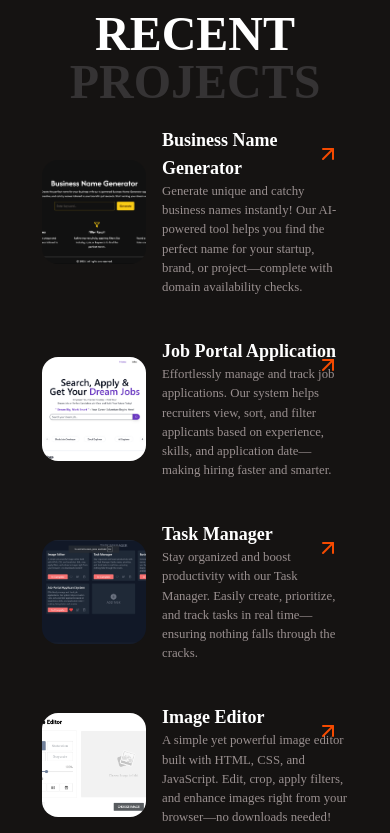
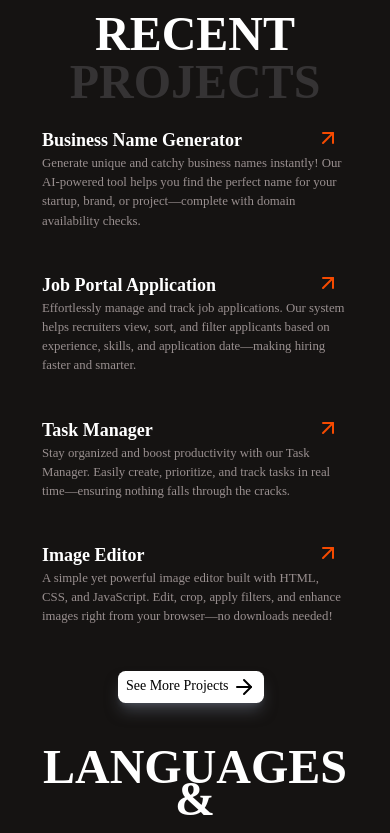
Before and after one commit to Vishesh-21/Vishesh-s-Developer-Portfolio, a React (Vite) app: page / in a window 390 px wide. Shown: the part 1260-2093 px from the top of the page. Built offline with nearby package versions, Linux system fonts and the light colour scheme; no server answers.

Commit message:
making changes to make responsive.

```diff
--- a/src/ResumeDownloader.jsx
+++ b/src/ResumeDownloader.jsx
@@ -3,7 +3,6 @@ import { Button } from './components/ui/button'
 import { FileText } from 'lucide-react'
 
 export const ResumeDownloader = () => {
-  console.log("../public/vishu_resume.pdf")
   return (
     <div className='fixed z-50 bottom-30 right-10'>
         <a href="../public/vishu_resume.pdf" target='_blank'>
--- a/src/components/DashBoard/dashComp/Projects.jsx
+++ b/src/components/DashBoard/dashComp/Projects.jsx
@@ -114,7 +114,7 @@ export const Projects = () => {
                   src={project?.img}
                   target="_blank"
                   alt="Image"
-                  className="md:w-32 md:h-32 w-26 h-26 object-cover rounded-2xl"
+                  className="md:w-32 md:h-32 w-26 h-26 hidden md:block object-cover rounded-2xl"
                 />
                 <div>
                   <h1 className="md:text-xl text-lg md:tracking-[0.1rem] font-semibold md:font-bold">
@@ -125,7 +125,7 @@ export const Projects = () => {
                   </h2>
                 </div>
               </div>
-              <ArrowUpRight className="icon mt-4 mr-2 text-orange-600 absolute top-3 text-2xl right-3 duration-300" />
+              <ArrowUpRight className="icon md:mt-4 mr-2 text-orange-600 absolute top-3 text-2xl right-3 duration-300" />
             </motion.a>
           );
         })}
```
